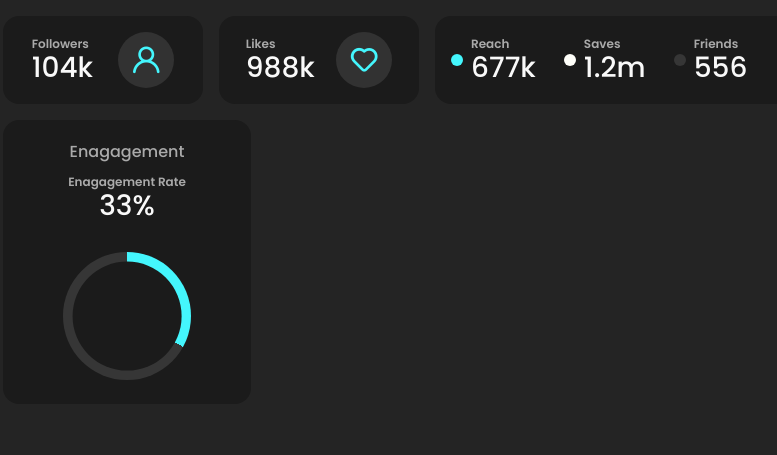
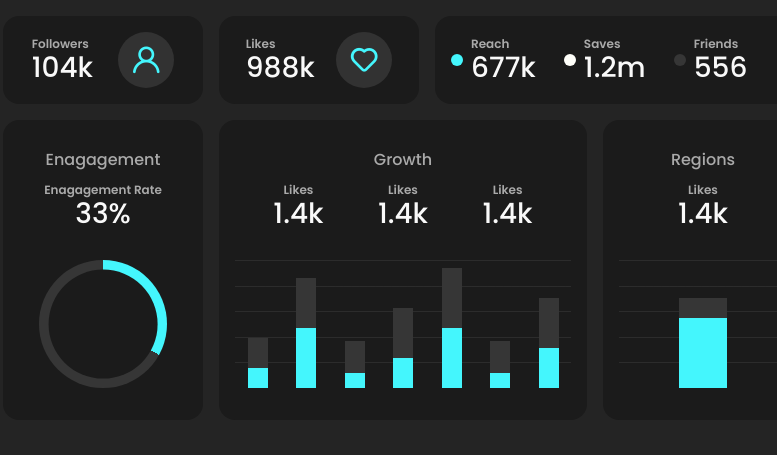
Before and after one commit to danny164/html-css-dashboard, a plain HTML site: page index.html in a window 1280 px wide. Shown: the whole page, without its empty margins (237-1014 px from the left). Drawn offline with nearby package versions, Linux system fonts and the light colour scheme.

Commit message:
feat: card growth and regions

```diff
--- a/index.html
+++ b/index.html
@@ -61,13 +61,73 @@
             </div>
 
             <div class="row">
-                <div class="card car-progress">
+                <div class="card has-extra-padding car-progress">
                     <div>
                         <h3 class="card-h3">Enagagement</h3>
                         <h4 class="card-h4">Enagagement Rate</h4>
-                        <h2 class="card-h2">33%</h2>
+                        <h2 class="card-h2 has-bottom-margin">33%</h2>
                     </div>
                     <div class="card-progress-donut"></div>
+                </div>
+                <div class="card has-extra-padding card-growth">
+                    <h3 class="card-h3">Growth</h3>
+                    <div class="card-growth-headlines">
+                        <div>
+                            <h4 class="card-h4">Likes</h4>
+                            <h2 class="card-h2 has-bottom-margin">1.4k</h2>
+                        </div>
+                        <div>
+                            <h4 class="card-h4">Likes</h4>
+                            <h2 class="card-h2 has-bottom-margin">1.4k</h2>
+                        </div>
+                        <div>
+                            <h4 class="card-h4">Likes</h4>
+                            <h2 class="card-h2 has-bottom-margin">1.4k</h2>
+                        </div>
+                    </div>
+                    <div class="card-bar-chart">
+                        <div>
+                            <div class="card-bar-default" style="height: 30px"></div>
+                            <div class="card-bar-primary" style="height: 20px"></div>
+                        </div>
+                        <div>
+                            <div class="card-bar-default" style="height: 50px"></div>
+                            <div class="card-bar-primary" style="height: 60px"></div>
+                        </div>
+                        <div>
+                            <div class="card-bar-default" style="height: 32px"></div>
+                            <div class="card-bar-primary" style="height: 15px"></div>
+                        </div>
+                        <div>
+                            <div class="card-bar-default" style="height: 50px"></div>
+                            <div class="card-bar-primary" style="height: 30px"></div>
+                        </div>
+                        <div>
+                            <div class="card-bar-default" style="height: 60px"></div>
+                            <div class="card-bar-primary" style="height: 60px"></div>
+                        </div>
+                        <div>
+                            <div class="card-bar-default" style="height: 32px"></div>
+                            <div class="card-bar-primary" style="height: 15px"></div>
+                        </div>
+                        <div>
+                            <div class="card-bar-default" style="height: 50px"></div>
+                            <div class="card-bar-primary" style="height: 40px"></div>
+                        </div>
+                    </div>
+                </div>
+                <div class="card has-extra-padding card-regions">
+                    <h3 class="card-h3">Regions</h3>
+
+                    <h4 class="card-h4">Likes</h4>
+                    <h2 class="card-h2 has-bottom-margin">1.4k</h2>
+
+                    <div class="card-bar-chart is-gauge-chart">
+                        <div>
+                            <div class="card-bar-default" style="height: 20px"></div>
+                            <div class="card-bar-primary" style="height: 70px"></div>
+                        </div>
+                    </div>
                 </div>
             </div>
         </div>
--- a/styles.css
+++ b/styles.css
@@ -60,6 +60,10 @@ h6 {
     border-radius: 1rem;
 }
 
+.card.has-extra-padding {
+    padding: 2rem 1rem;
+}
+
 .card-h4 {
     margin-bottom: 4px;
     font-size: 0.75rem;
@@ -76,6 +80,40 @@ h6 {
 .card-h2 {
     font-size: 1.75rem;
     font-weight: 500;
+}
+
+.card-h2.has-bottom-margin {
+    margin-bottom: 2rem;
+}
+
+.card-bar-chart {
+    display: flex;
+    justify-content: space-evenly;
+    align-items: flex-end;
+    gap: 1rem;
+    height: 8rem;
+    background: repeating-linear-gradient(rgba(255, 255, 255, 0.075) 0% 0.8%, transparent 0.5% 20%);
+}
+
+.card-bar-chart > div {
+    display: grid;
+    place-items: end;
+}
+
+.card-bar-chart > div > div {
+    width: 1.25rem;
+}
+
+.card-bar-chart.is-gauge-chart > div > div {
+    width: 3rem;
+}
+
+.card-bar-primary {
+    background: var(--color-primary);
+}
+
+.card-bar-default {
+    background: var(--color-default);
 }
 
 /* Bespoke Card Styles */
@@ -137,21 +175,15 @@ h6 {
 /* Card Progress */
 
 .car-progress {
-    display: flex;
-    flex-direction: column;
-    align-items: center;
-    justify-content: center;
+    width: 25%;
     text-align: center;
-
-    gap: 2rem;
-    width: 25%;
-    padding: 1.5rem;
 }
 
 .card-progress-donut {
     position: relative;
     width: 8rem;
     height: 8rem;
+    margin: 0 auto;
     border-radius: 50%;
     background: conic-gradient(var(--color-primary) 0% 33%, var(--color-default) 33% 100%);
 }
@@ -167,3 +199,25 @@ h6 {
     border-radius: inherit;
     background: var(--color-card);
 }
+
+/* Growth Card */
+
+.card-growth {
+    width: 50%;
+    text-align: center;
+}
+
+.card-growth-headlines {
+    display: flex;
+    justify-content: space-evenly;
+
+    gap: 1rem;
+    width: 100%;
+}
+
+/* Regions Card */
+
+.card-regions {
+    width: 25%;
+    text-align: center;
+}
```
